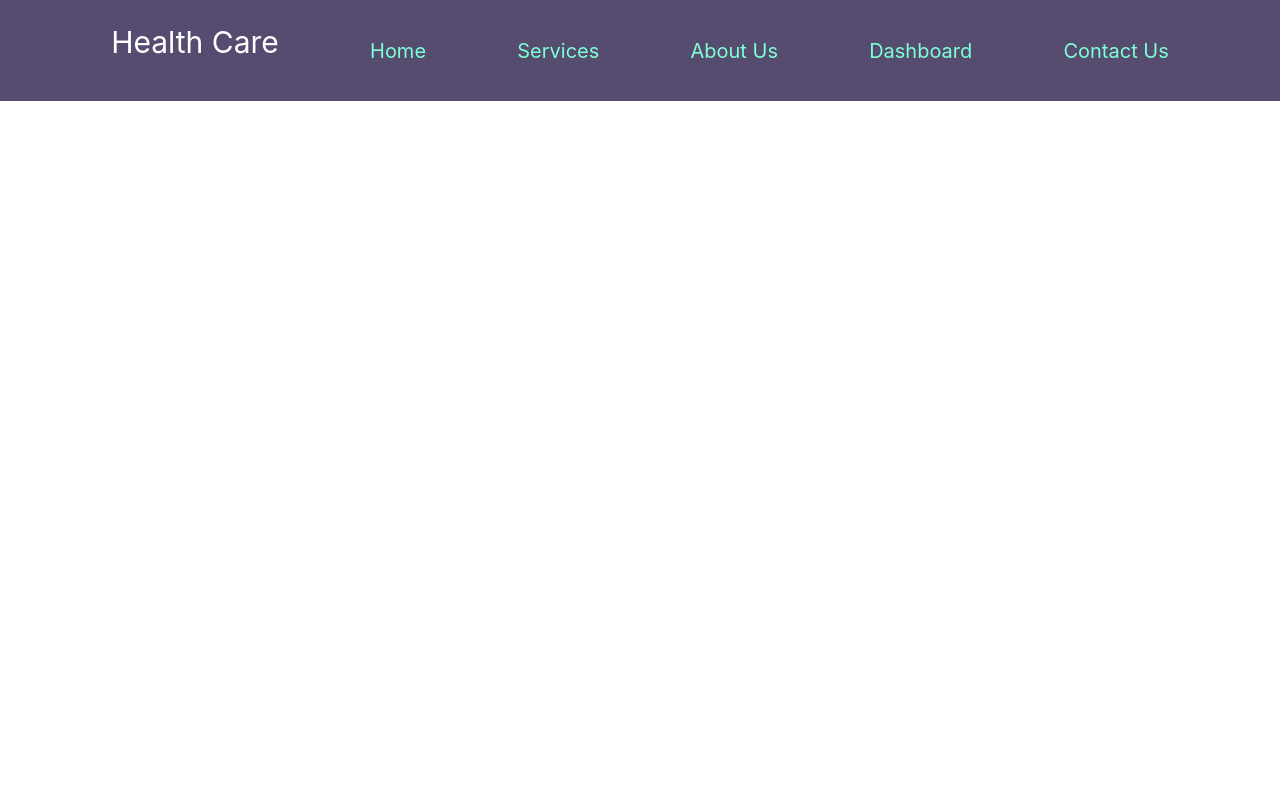
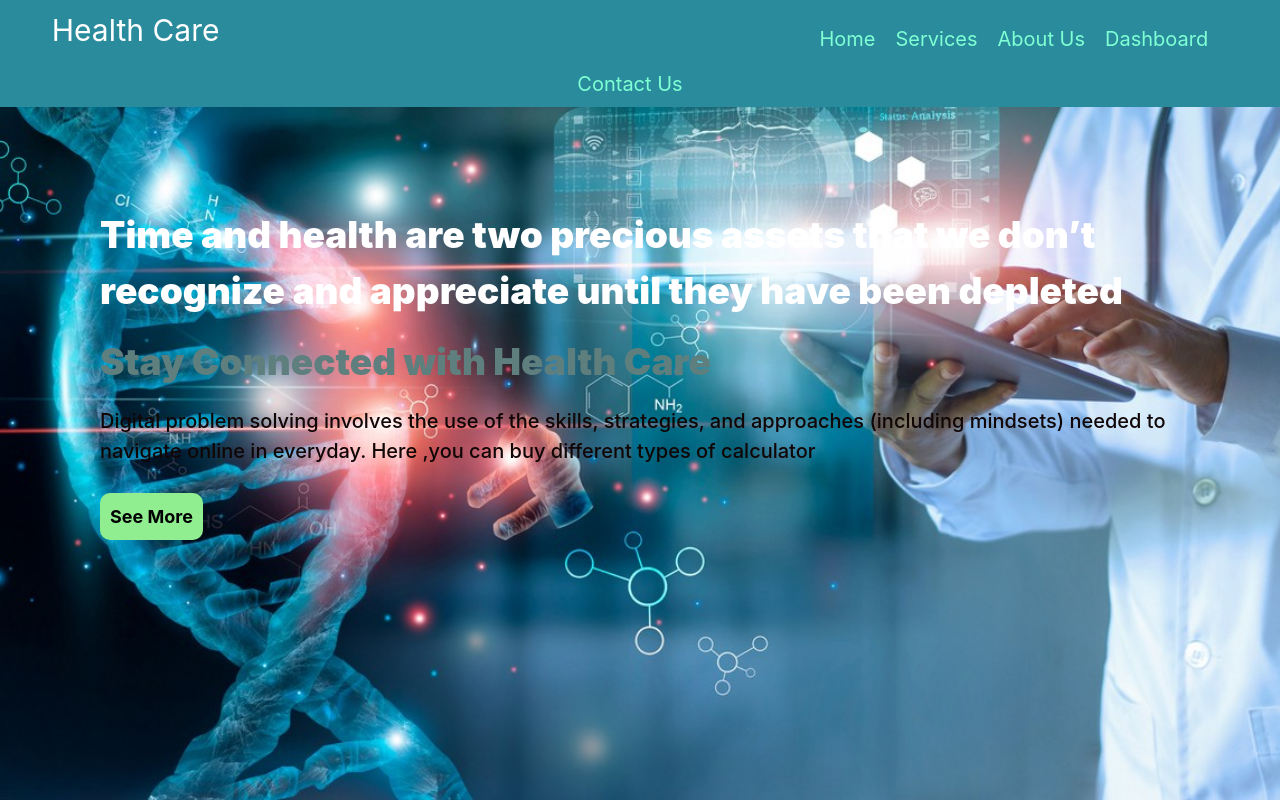
Before and after one commit to jeba-tech/HealthCare-App, a React (Create React App) app: page / in a window 1280 px wide. Built offline with nearby package versions, Linux system fonts and the light colour scheme.

Commit message:
banner added

```diff
--- a/public/index.html
+++ b/public/index.html
@@ -23,11 +23,8 @@
       Learn how to configure a non-root public URL by running `npm run build`.
     -->
 
-  <link href="https://cdn.jsdelivr.net/npm/bootstrap@5.2.2/dist/css/bootstrap.min.css" rel="stylesheet"
-    integrity="sha384-Zenh87qX5JnK2Jl0vWa8Ck2rdkQ2Bzep5IDxbcnCeuOxjzrPF/et3URy9Bv1WTRi" crossorigin="anonymous">
-  <script src="https://cdn.jsdelivr.net/npm/bootstrap@5.2.2/dist/js/bootstrap.bundle.min.js"
-    integrity="sha384-OERcA2EqjJCMA+/3y+gxIOqMEjwtxJY7qPCqsdltbNJuaOe923+mo//f6V8Qbsw3"
-    crossorigin="anonymous"></script>
+  <link href="https://cdn.jsdelivr.net/npm/bootstrap@5.0.2/dist/css/bootstrap.min.css" rel="stylesheet"
+    integrity="sha384-EVSTQN3/azprG1Anm3QDgpJLIm9Nao0Yz1ztcQTwFspd3yD65VohhpuuCOmLASjC" crossorigin="anonymous">
   <title>React App</title>
 </head>
 
--- a/src/App.js
+++ b/src/App.js
@@ -10,7 +10,7 @@ import ContactUs from './Components/Contact/ContactUs';
 
 function App() {
   return (
-    <div className="App">
+    <div >
       <Header></Header>
       <Routes>
         <Route path="/" element={<Home />}></Route>
--- a/src/Components/Header/Header.css
+++ b/src/Components/Header/Header.css
@@ -1,10 +1,10 @@
 .nav {
 
-      background-color: rgb(86, 76, 111);
-      padding: 20px;
+      background-color: rgb(41, 139, 156);
+      padding: 8px;
       display: flex;
       align-items: center;
-      justify-content: space-evenly;
+      justify-content: center;
 
 
 }
@@ -12,6 +12,7 @@
 .web-name {
       color: white;
       font-size: 30px;
+      margin-right: 600px;
 
 }
 
@@ -19,4 +20,7 @@
       color: aquamarine;
       text-decoration: none;
       font-size: 20px;
+      margin-right: 20px;
+
+
 }
--- a/src/Components/Home/Home.css
+++ b/src/Components/Home/Home.css
@@ -0,0 +1,32 @@
+.home-nav {
+      margin: 100px;
+      font-size: 37px;
+      color: rgb(17, 6, 6);
+      font-weight: 900;
+      display: flex;
+}
+
+.home-nav img {
+      background: url(../../assets/images/doctors.jpg) no-repeat center center fixed;
+      background-size: cover;
+}
+
+.home-nav span {
+      color: rgb(95, 127, 127);
+}
+
+.home-nav .pera-text {
+      font-weight: 500;
+      font-size: 20px;
+}
+
+.home-btn {
+      color: black;
+      background-color: lightgreen;
+      padding: 10px 10px;
+      border: none;
+      cursor: pointer;
+      font-size: 18px;
+      font-weight: 700;
+      border-radius: 10px;
+}
--- a/src/Components/Home/Home.js
+++ b/src/Components/Home/Home.js
@@ -1,8 +1,20 @@
 import React from 'react';
-
+import './Home.css'
+import doctors from '../../assets/images/doctors.jpg'
 const Home = () => {
       return (
-            <div>
+            <div >
+                  <div className='home-nav'>
+                        <div>
+                              <p className='text-white'>Time and health are two precious assets that we don’t recognize and appreciate until they have been depleted</p>
+                              <p><span>Stay Connected with Health Care</span></p>
+                              <p className='pera-text'>Digital problem solving involves the use of the skills, strategies, and approaches (including mindsets) needed to navigate online in everyday. Here ,you can buy different types of calculator</p>
+                              <button className='home-btn'>See More </button>
+                        </div>
+                        <div>
+                              {/* <img src={doctors} /> */}
+                        </div>
+                  </div>
 
             </div>
       );
--- a/src/index.css
+++ b/src/index.css
@@ -5,6 +5,8 @@ body {
     sans-serif;
   -webkit-font-smoothing: antialiased;
   -moz-osx-font-smoothing: grayscale;
+  background: url(../src/assets/images/doctors.jpg) no-repeat center center fixed;
+  background-size: cover;
 }
 
 code {
```
Also changed, not shown: src/assets/images/doctors.jpg (added).
